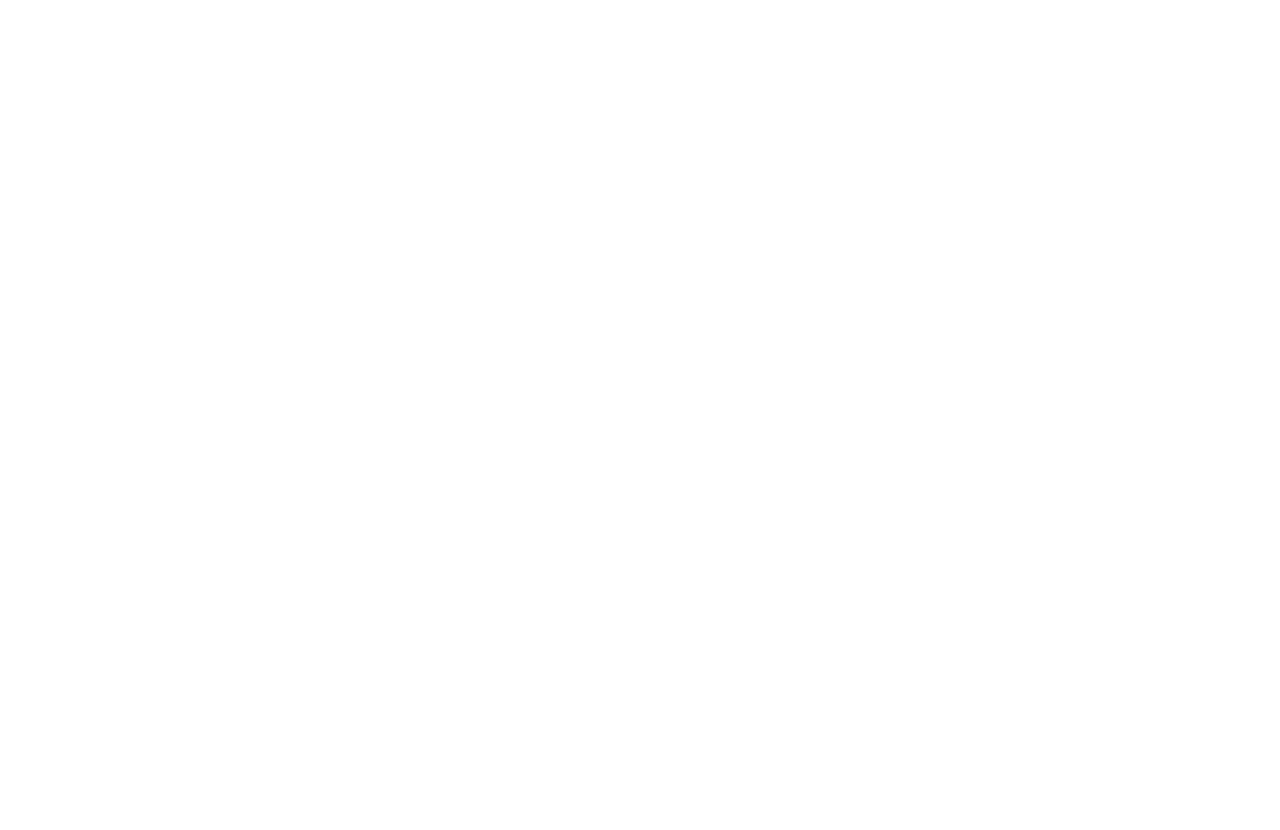
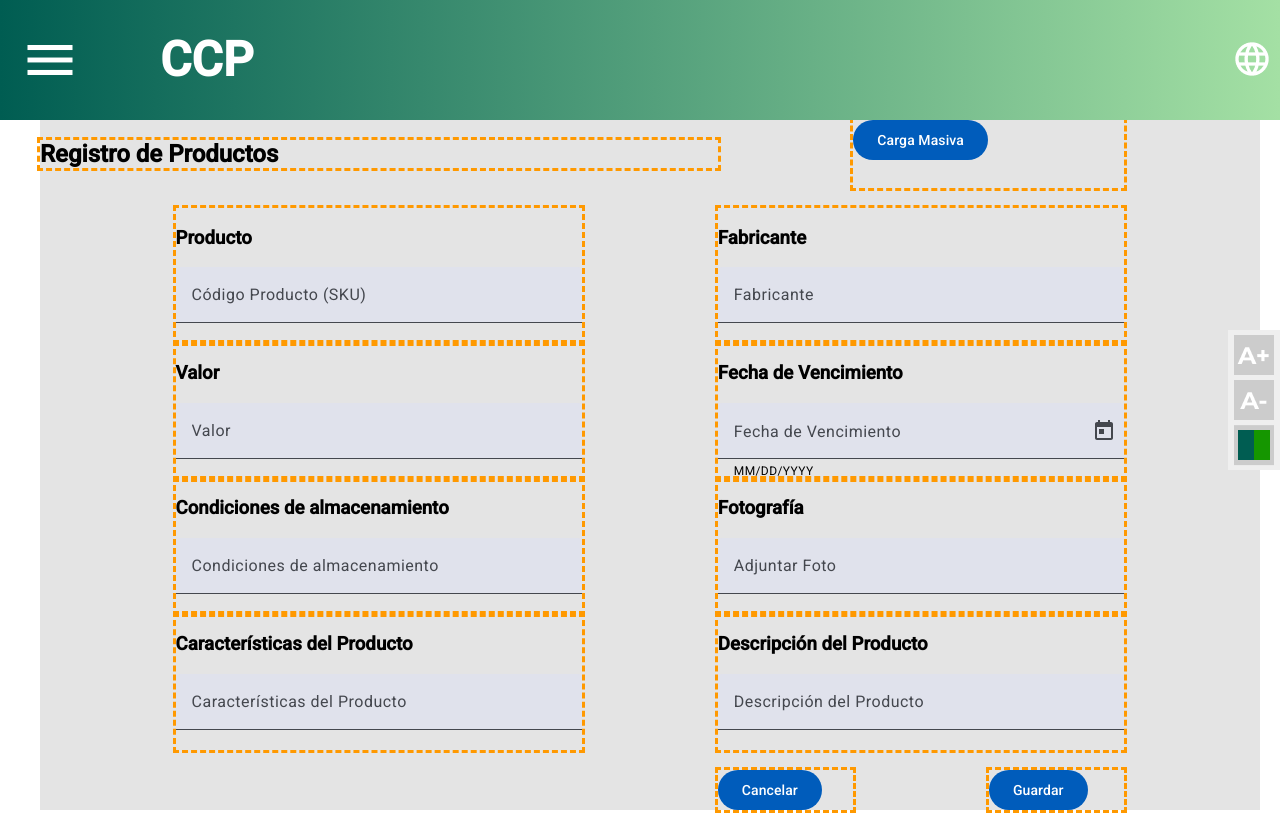
Before and after one commit to f-munozg/MISW4501-G5-Web, an Angular app: page /productos/carga_producto in a window 1280 px wide. Before the commit this address led to /. Before the commit the page ends 800 px from the top, so only its background shows below. Built offline with nearby package versions, Linux system fonts and the light colour scheme.

Commit message:
022 - Se agregan elementos visuales básicos de la pantalla de registro de productos / carga individual de productos

```diff
--- a/src/app/app-routing.module.ts
+++ b/src/app/app-routing.module.ts
@@ -4,12 +4,14 @@ import { LoginMainComponent } from './domains/login/login-main/login-main.compon
 import { RecoveryContainerComponent } from './domains/login/recovery-container/recovery-container.component';
 import { DefaultWindowComponent } from './shared/default-window/default-window.component';
 import { RegistroFabricantesComponent } from './domains/fabricantes/registro-fabricantes/registro-fabricantes.component';
+import { CargaProductoComponent } from './domains/productos/carga-producto/carga-producto.component';
 
 const routes: Routes = [
   {path: 'login', component: LoginMainComponent},
   {path: 'recover', component: RecoveryContainerComponent},
   {path: 'menu', component: DefaultWindowComponent},
-  {path: 'fabricantes/registro', component: RegistroFabricantesComponent}
+  {path: 'fabricantes/registro', component: RegistroFabricantesComponent},
+  {path: 'productos/carga_producto', component: CargaProductoComponent}
 ];
 
 @NgModule({
--- a/src/app/app.module.ts
+++ b/src/app/app.module.ts
@@ -6,6 +6,7 @@ import { AppComponent } from './app.component';
 import { LoginModule } from './domains/login/login.module';
 import { DefaultWindowComponent } from './shared/default-window/default-window.component';
 import { FabricantesModule } from './domains/fabricantes/fabricantes.module';
+import { ProductosModule } from './domains/productos/productos.module';
 
 @NgModule({
   declarations: [
@@ -16,7 +17,8 @@ import { FabricantesModule } from './domains/fabricantes/fabricantes.module';
     AppRoutingModule,
     LoginModule,
     DefaultWindowComponent,
-    FabricantesModule
+    FabricantesModule,
+    ProductosModule
   ],
   providers: [],
   bootstrap: [AppComponent]
--- /dev/null
+++ b/src/app/domains/productos/carga-producto/carga-producto.component.css
@@ -0,0 +1,125 @@
+.cargaProductoContainer{
+    display: grid;
+    gap: 20px;
+    background-color: #e4e4e4;
+}
+
+[class^='grid-item']{
+    outline: 3px dashed #f90;
+}
+
+.cargaProductoHeaderGrid{
+    display: grid;
+    grid-row: 1;
+    grid-template-columns: repeat(9, 1fr);
+
+    .grid-item-cargaProductoTitulo{
+        grid-column: 1 / 6;
+    }
+
+    .grid-item-cargaMasivaBtn{
+        grid-column: 7 / 9;
+    }
+}
+
+.cargaProductoGrid{
+    display: grid;
+    grid-row: 2;
+    grid-template-columns: repeat(9, 1fr);
+
+
+    .grid-item-codigoForm{
+        grid-column: 2 / 5;
+        grid-row: 1;
+
+        .codigoFormField{
+            width: 100% !important;
+            grid-column: 1 / -1 !important;
+        }
+    }
+
+    .grid-item-fabricanteForm{
+        grid-column: 6 / 9;
+        grid-row: 1;
+
+        .fabricanteFormField{
+            width: 100% !important;
+            grid-column: 1 / -1 !important;
+        }
+    }
+
+    .grid-item-valorForm{
+        grid-column: 2 / 5;
+        grid-row: 2;
+
+        .valorFormField{
+            width: 100% !important;
+            grid-column: 1 / -1 !important;
+        }
+    }
+
+    .grid-item-fechaVencimientoForm{
+        grid-column: 6 / 9;
+        grid-row: 2;
+
+        .fechaVencimientoFormField{
+            width: 100% !important;
+            grid-column: 1 / -1 !important;
+        }
+    }
+
+    .grid-item-condicionesAlmacenamientoForm{
+        grid-column: 2 / 5;
+        grid-row: 3;
+
+        .condicionesAlmacenamientoFormField{
+            width: 100% !important;
+            grid-column: 1 / -1 !important;
+        }
+    }
+
+    .grid-item-fotografiaForm{
+        grid-column: 6 / 9;
+        grid-row: 3;
+
+        .fotografiaFormField{
+            width: 100% !important;
+            grid-column: 1 / -1 !important;
+        }
+    }
+
+    .grid-item-caracteristicasForm{
+        grid-column: 2 / 5;
+        grid-row: 4;
+
+        .caracteristicasFormField{
+            width: 100% !important;
+            grid-column: 1 / -1 !important;
+        }
+    }
+
+    .grid-item-descripcionForm{
+        grid-column: 6 / 9;
+        grid-row: 4;
+
+        .descripcionFormField{
+            width: 100% !important;
+            grid-column: 1 / -1 !important;
+        }
+    }
+}
+
+.cargaProductoBtnsGrid{
+    display: grid;
+    grid-row: 3;
+    grid-template-columns: repeat(9, 1fr);
+
+
+    .grid-item-CancelarBtnDiv{
+        grid-column: 6 / 7;
+    }
+
+    .grid-item-GuardarBtnDiv{
+        grid-column: 8 / 9;
+    }
+}
--- /dev/null
+++ b/src/app/domains/productos/carga-producto/carga-producto.component.html
@@ -0,0 +1,74 @@
+<app-default-window>
+  <main class="cargaProductoContainer">
+    <div class="cargaProductoHeaderGrid">
+      <h2 class="grid-item-cargaProductoTitulo">
+        Registro de Productos
+      </h2>
+      <div class="grid-item-cargaMasivaBtn">
+        <button mat-flat-button class="cargaMasiva">Carga Masiva</button>
+      </div>
+    </div>
+    <div class="cargaProductoGrid">
+      <div class="grid-item-codigoForm">
+        <h3>Producto</h3>
+        <mat-form-field class="codigoFormField">
+          <input matInput placeholder="Código Producto (SKU)">
+        </mat-form-field>
+      </div>
+      <div class="grid-item-fabricanteForm">
+        <h3>Fabricante</h3>
+        <mat-form-field class="fabricanteFormField">
+          <input matInput placeholder="Fabricante">
+        </mat-form-field>
+      </div>
+      <div class="grid-item-valorForm">
+        <h3>Valor</h3>
+        <mat-form-field class="valorFormField">
+          <input matInput placeholder="Valor">
+        </mat-form-field>
+      </div>
+      <div class="grid-item-fechaVencimientoForm">
+        <h3>Fecha de Vencimiento</h3>
+        <mat-form-field class="fechaVencimientoFormField">
+          <mat-label>Fecha de Vencimiento</mat-label>
+          <input matInput [matDatepicker]="picker">
+          <mat-hint>MM/DD/YYYY</mat-hint>
+          <mat-datepicker-toggle matIconSuffix [for]="picker"></mat-datepicker-toggle>
+          <mat-datepicker #picker></mat-datepicker>
+        </mat-form-field>
+      </div>
+      <div class="grid-item-condicionesAlmacenamientoForm">
+        <h3>Condiciones de almacenamiento</h3>
+        <mat-form-field class="condicionesAlmacenamientoFormField">
+          <input matInput placeholder="Condiciones de almacenamiento">
+        </mat-form-field>
+      </div>
+      <div class="grid-item-fotografiaForm">
+        <h3>Fotografía</h3>
+        <mat-form-field class="fotografiaFormField">
+          <input matInput placeholder="Adjuntar Foto">
+        </mat-form-field>
+      </div>
+      <div class="grid-item-caracteristicasForm">
+        <h3>Características del Producto</h3>
+        <mat-form-field class="caracteristicasFormField">
+          <input matInput placeholder="Características del Producto">
+        </mat-form-field>
+      </div>
+      <div class="grid-item-descripcionForm">
+        <h3>Descripción del Producto</h3>
+        <mat-form-field class="descripcionFormField">
+          <input matInput placeholder="Descripción del Producto">
+        </mat-form-field>
+      </div>
+    </div>
+    <div class="cargaProductoBtnsGrid">
+      <div class="grid-item-CancelarBtnDiv">
+        <button mat-flat-button class="CancelarBtn">Cancelar</button>
+      </div>
+      <div class="grid-item-GuardarBtnDiv">
+        <button mat-flat-button class="GuardarBtn">Guardar</button>
+      </div>
+    </div>
+  </main>
+</app-default-window>
--- /dev/null
+++ b/src/app/domains/productos/carga-producto/carga-producto.component.ts
@@ -0,0 +1,16 @@
+import { Component, OnInit } from '@angular/core';
+
+@Component({
+  selector: 'app-carga-producto',
+  standalone: false,
+  templateUrl: './carga-producto.component.html',
+  styleUrls: ['./carga-producto.component.css']
+})
+export class CargaProductoComponent implements OnInit {
+
+  constructor() { }
+
+  ngOnInit() {
+  }
+
+}
--- a/src/app/material/material.module.ts
+++ b/src/app/material/material.module.ts
@@ -1,5 +1,6 @@
 import { NgModule } from '@angular/core';
 import { CommonModule } from '@angular/common';
+import { provideNativeDateAdapter } from '@angular/material/core';
 import { MatFormFieldModule } from '@angular/material/form-field';
 import { MatInputModule } from '@angular/material/input';
 import { MatButtonModule} from '@angular/material/button';
@@ -8,7 +9,8 @@ import { MatToolbarModule } from '@angular/material/toolbar';
 import { MatListModule } from '@angular/material/list';
 import { MatIconModule } from '@angular/material/icon';
 import { MatDialogModule } from '@angular/material/dialog';
-import { MatMenuModule } from '@angular/material/menu'
+import { MatMenuModule } from '@angular/material/menu';
+import { MatDatepickerModule } from '@angular/material/datepicker';
 
 const materialModules = [
   MatFormFieldModule,
@@ -19,11 +21,15 @@ const materialModules = [
   MatListModule,
   MatIconModule,
   MatDialogModule,
-  MatMenuModule
+  MatMenuModule,
+  MatDatepickerModule
 ]
 
 @NgModule({
   declarations: [],
+  providers: [
+    provideNativeDateAdapter()
+  ],
   imports: [
     CommonModule,
     materialModules
```
Also changed, not shown: src/app/domains/productos/productos.module.ts (+9 -3 lines), 1 other file (tests, documents, lock files or other folders).
